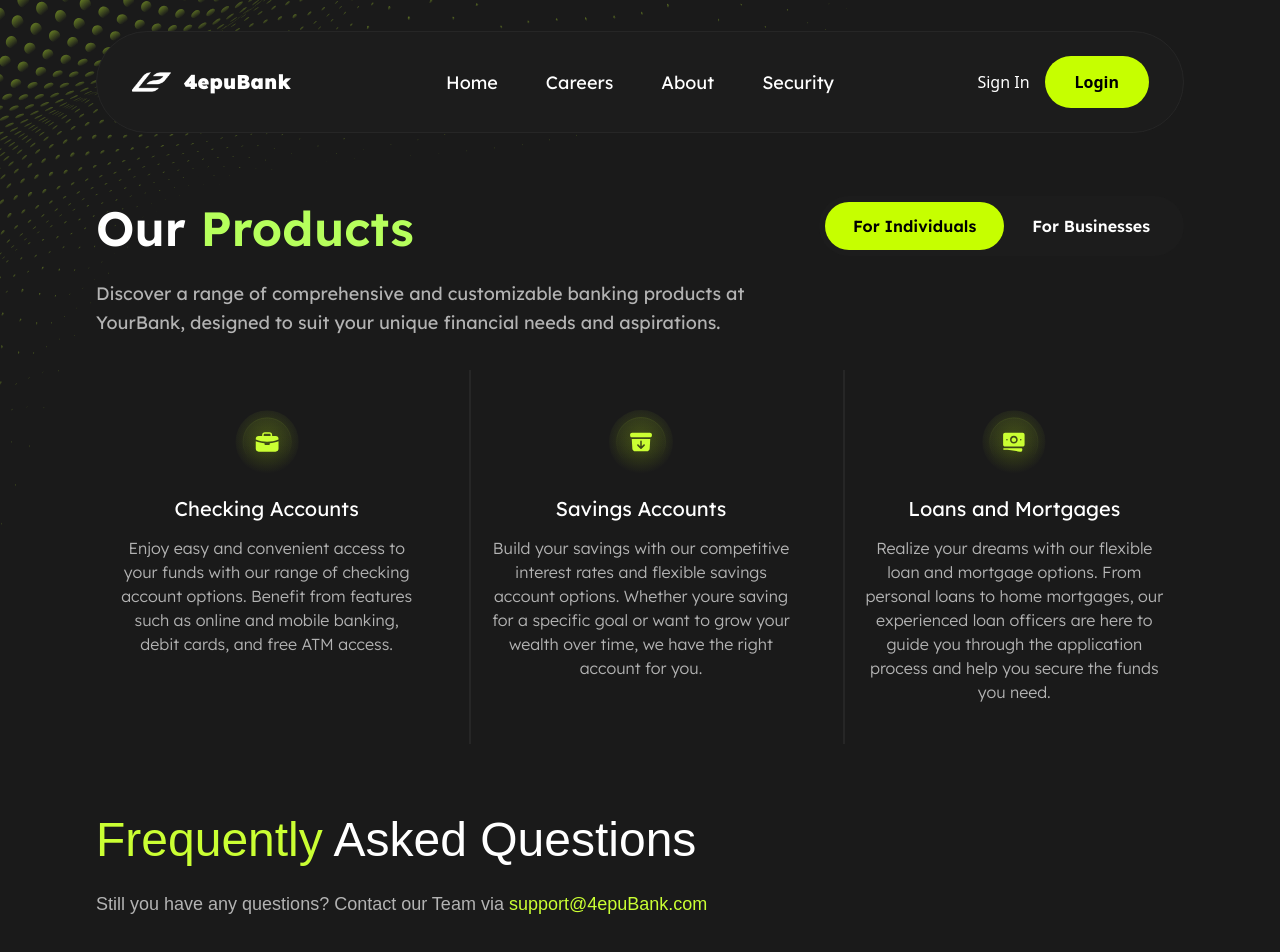
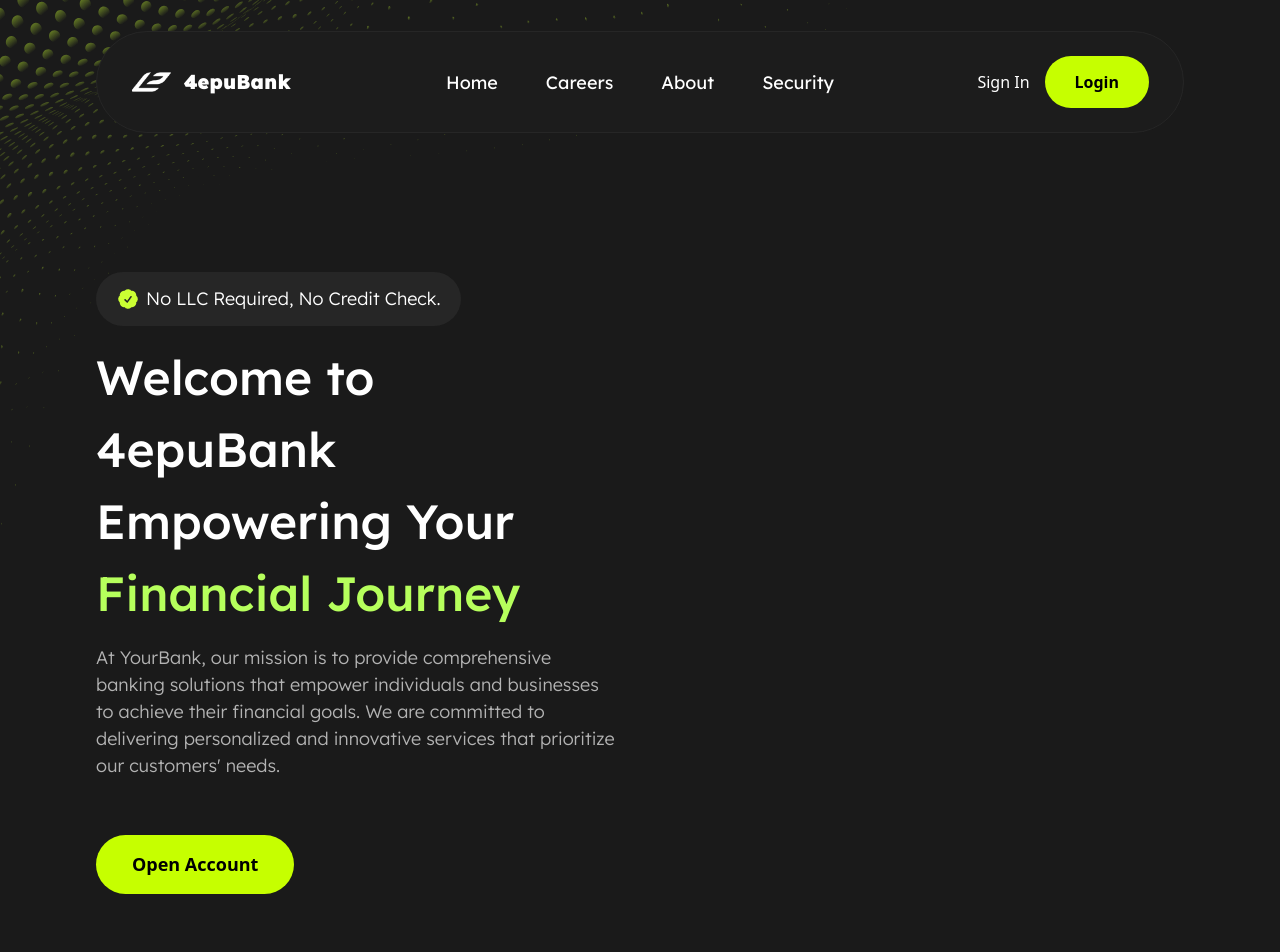
Before and after one commit to Cennge/Banking-Company, a React (Vite) app: page / in a window 1280 px wide. Shown: the top 952 px of the page. Built offline with nearby package versions, Linux system fonts and the light colour scheme.

Commit message:
fix adaptive part

```diff
--- a/src/components/Careers-Page/sec2career.css
+++ b/src/components/Careers-Page/sec2career.css
@@ -35,6 +35,7 @@ max-width: 70%;
 }
 
 .value-card {
+  width: 100%;
   border-left: 1px solid #CAFF33;
   padding: 1.5rem 1.25rem;
   transition: background-color 0.3s ease;
@@ -75,4 +76,7 @@ max-width: 80%;
         text-align: center;
         max-width: 100%;
     }
+  .value-title {
+    font-size: 36px;
+  }
 }
--- a/src/components/Home-Page/Home-Page.tsx
+++ b/src/components/Home-Page/Home-Page.tsx
@@ -3,6 +3,7 @@ import "./Home-Page.css";
 import "./Section4.css";
 import "./Section3.css";
 import "./Section2.css";
+import "./Section1.css";
 import { Journey } from "../Journey-Section/Journey";
 import { useState, useEffect } from "react";
 import AOS from "aos";
@@ -18,11 +19,15 @@ export function Home() {
   return (
     <div>
       <div className="sec" data-aos="fade-up" data-aos-delay="200">
+        <Section1 />
+      </div>
+
+      <div className="sec" data-aos="fade-up" data-aos-delay="200">
         <Section2 />
       </div>
 
-       <div className="sec" data-aos="fade-up" data-aos-delay="200">
-        <FAQ/>
+      <div className="sec" data-aos="fade-up" data-aos-delay="200">
+        <FAQ />
       </div>
 
       <div className="sec" data-aos="fade-up" data-aos-delay="200">
@@ -377,10 +382,10 @@ export const Section4 = () => {
 
   const currentCards = features[activeTab] || features['online-banking'];
   const handleCardClick = (link: string) => {
-  window.location.href = link;
-};
+    window.location.href = link;
+  };
 
-    return (
+  return (
     <div className="section4-container">
       <div className="section4-header">
         <h2 className="section4-heading">
@@ -437,11 +442,29 @@ export const Section1 = () => {
   return (
     <div className="section1-container">
       <div className="section1-left-content">
+        <div className="section1-llc-req">
+          <img src="IconLLC.png" alt="Icon" />
+          <p>No LLC Required, No Credit Check.</p>
+        </div>
+        <div className="section1-heading">
+          <h1>
+            Welcome to 4epuBank
+            Empowering Your <span className="highlight">Financial Journey</span>
+          </h1>
+        </div>
+        <div className="section1-subheading">
+          <p>At YourBank, our mission is to provide comprehensive banking
+            solutions that empower individuals and businesses to achieve their
+            financial goals. We are committed to delivering personalized and
+            innovative services that prioritize our customers' needs.</p>
+        </div>
 
+        <button className="section1-button">Open Account</button>
       </div>
+
       <div className="section1-right-content">
 
       </div>
     </div>
   );
-}
+};
--- /dev/null
+++ b/src/components/Home-Page/Section1.css
@@ -0,0 +1,69 @@
+.section1-container {
+    width: 85%;
+    padding-top: 100px;
+    padding-bottom: 80px;
+}
+
+.section1-left-content {
+    width: 50%;
+    padding-right: 20px;
+    justify-content: start;
+}
+
+.section1-llc-req {
+    display: flex;
+    padding: 15px 20px;
+    flex-direction: row;
+    align-items: center;
+    justify-content: start;
+    gap: 6px;
+    border-radius: 61px;
+    background: #262626;
+    width: fit-content;
+}
+
+.section1-llc-req p {
+    font-family: 'Lexend', sans-serif;
+    font-weight: 300;
+    font-size: 18px;
+    line-height: 24px;
+    letter-spacing: 0%;
+    color: white;
+}
+
+.section1-heading {
+    font-family: 'Lexend', sans-serif;
+    font-weight: 500;
+    font-size: 48px;
+    line-height: 150%;
+    letter-spacing: 0%;
+    color: white;
+    margin: 15px 0;
+}
+
+.section1-subheading {
+    font-family: 'Lexend', sans-serif;
+    font-weight: 300;
+    font-size: 18px;
+    line-height: 150%;
+    letter-spacing: 0%;
+    color: #B3B3B3;
+}
+
+.section1-button {
+    background-color: #C6FF00;
+    color: black;
+    font-weight: 600;
+    padding: 16px 36px;
+    font-size: 18px;
+    border-radius: 999px;
+    border: none;
+    cursor: pointer;
+    transition: background-color 0.3s ease;
+    z-index: 1;
+    margin-top: 3.5rem;
+}
+
+.section1-button:hover {
+    background-color: #b3f000;
+}
```
Also changed, not shown: public/IconLLC.png (added).
